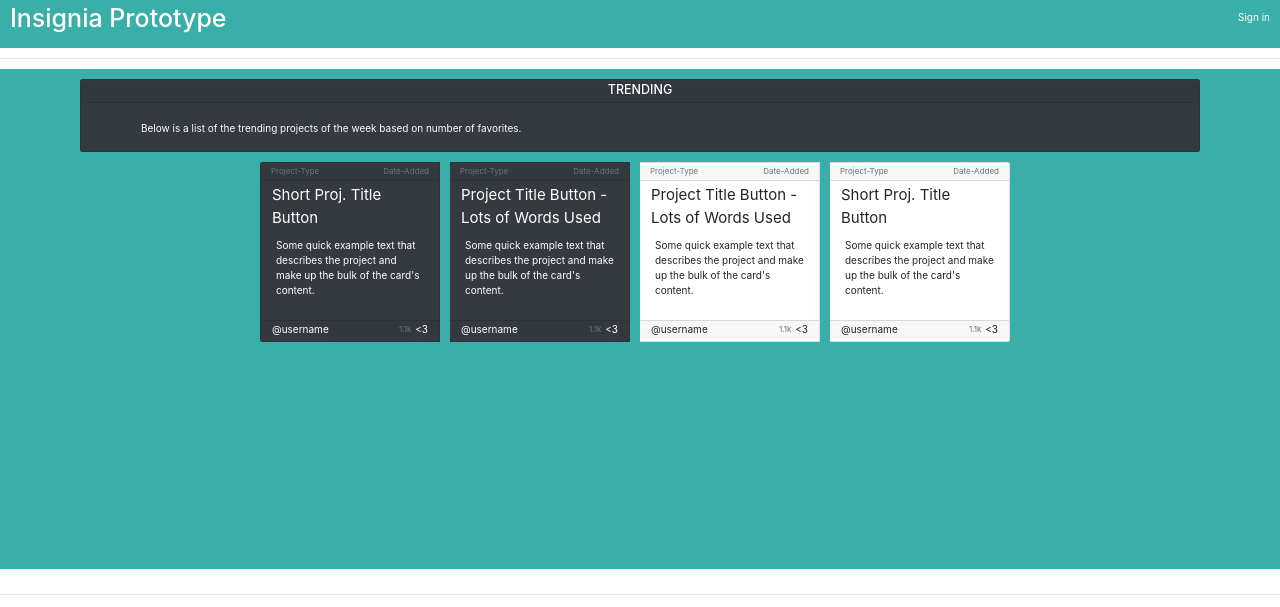
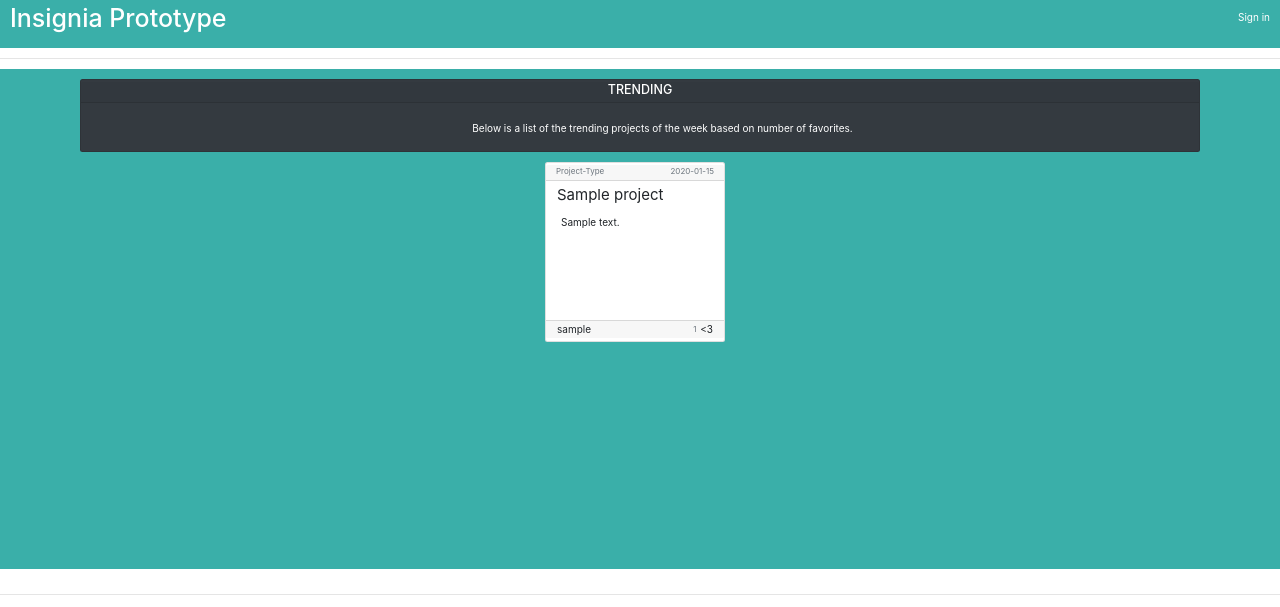
Before and after one commit to dylanfloyd/digital-portfolio-networking, a Python web app: template app/templates/main/trending.html in a window 1280 px wide. Shown: the top 607 px of the page. Run offline with Jinja, Linux system fonts and the light colour scheme; the template is opened without the code that fills it: most values are stand-ins (such as "Sample title", 1, 10 or a date in 2020); some libraries are stand-ins or nearby versions.

Commit message:
updated trending page to grab all project tiles. each tile loads appropriately and links to profile and links to external project links as well

```diff
--- a/app/templates/main/trending.html
+++ b/app/templates/main/trending.html
@@ -1,5 +1,6 @@
 {% extends "main/main_base.html" %}  {# main/main_base.html extends layout.html #}
 
+{% from "common/form_macros.html" import render_card %}
 
 {% block content %}
     <div class="card text-white bg-dark mt-3 mb-3 mr-3" style="width: 100%; min-height: 5rem">
@@ -7,110 +8,19 @@
             <h5 class="card-title ml-3 mr-3 mb-1 text-center">TRENDING</h5>
         </div>
         <div class="card-body" style="padding: 0;">
-            <p class="card-text ml-4 mr-4" style="white-space: pre-wrap;">
+            <p class="card-text text-center ml-4 mr-4" style="white-space: pre-wrap;">
                 Below is a list of the trending projects of the week based on number of favorites.
             </p>
         </div>
     </div>
-    <div class="card-group center-block" style="max-width: max-content;">
 
-        <div class="card text-white bg-dark mb-3 mr-3" style="max-width: 18rem; min-width: 18rem; min-height: 18rem">
-            <div class="card-header mt-1 mb-1" style="padding: 0; padding-bottom: 0.25rem;">
-                <small class="text-muted pull-left ml-3">Project-Type</small>
-                <small class="text-muted pull-right mr-3">Date-Added</small>
-            </div>
-            <div class="card-body" style="padding: 0">
-                <h5 class="card-title ml-3 mr-3">
-                    <a href="https://www.google.com" target="_blank" class="btn btn text-white text-left bg-dark" style="padding: 0; font-size: 1.5rem; white-space: pre-wrap">Short Proj. Title Button</a>
-                </h5>
-                <p class="card-text ml-4 mr-4">Some quick example text that describes the project and make up the bulk of the card's content.</p>
-            </div>
-            <div class="card-footer mt-1 mb-1" style="padding: 0">
-                <div class="pull-left ml-3">
-                    <a href="https://www.google.com" target="_blank" class="btn btn text-white bg-dark" style="padding: 0">
-                        @username
-                    </a>
-                </div>
-                <div class="pull-right mr-3">
-                    <small class="text-muted">1.1k</small>
-                    <a href="#" class="btn text-white bg-dark" style="padding: 0"><3</a>
-                </div>
-            </div>
-        </div>
 
-        <div class="card text-white bg-dark mb-3 mr-3" style="max-width: 18rem; min-width: 18rem; min-height: 18rem">
-            <div class="card-header mt-1 mb-1" style="padding: 0; padding-bottom: 0.25rem;">
-                <small class="text-muted pull-left ml-3">Project-Type</small>
-                <small class="text-muted pull-right mr-3">Date-Added</small>
-            </div>
-            <div class="card-body" style="padding: 0">
-                <h5 class="card-title ml-3 mr-3">
-                    <a href="https://www.google.com" target="_blank" class="btn btn text-white text-left bg-dark" style="padding: 0; font-size: 1.5rem; white-space: pre-wrap">Project Title Button - Lots of Words Used</a>
-                </h5>
-                <p class="card-text ml-4 mr-4">Some quick example text that describes the project and make up the bulk of the card's content.</p>
-            </div>
-            <div class="card-footer mt-1 mb-1" style="padding: 0">
-                <div class="pull-left ml-3">
-                    <a href="https://www.google.com" target="_blank" class="btn btn text-white bg-dark" style="padding: 0">
-                        @username
-                    </a>
-                </div>
-                <div class="pull-right mr-3">
-                    <small class="text-muted">1.1k</small>
-                    <a href="#" class="btn text-white bg-dark" style="padding: 0"><3</a>
-                </div>
-            </div>
-        </div>
 
-        <div class="card bg-white mb-3 mr-3" style="max-width: 18rem; min-width: 18rem; min-height: 18rem; text-color: #3AAFA9">
-            <div class="card-header mt-1 mb-1" style="padding: 0; padding-bottom: 0.25rem;">
-                <small class="text-muted pull-left ml-3">Project-Type</small>
-                <small class="text-muted pull-right mr-3">Date-Added</small>
-            </div>
-            <div class="card-body" style="padding: 0">
-                <h5 class="card-title ml-3 mr-3">
-                    <a href="https://www.google.com" target="_blank" class="btn text-left" style="padding: 0; font-size: 1.5rem; white-space: pre-wrap">Project Title Button - Lots of Words Used</a>
-                </h5>
+    <div class="card-group mt-3 center-block" style="max-width: max-content;">
 
-                <p class="card-text ml-4 mr-4">Some quick example text that describes the project and make up the bulk of the card's content.</p>
-            </div>
-            <div class="card-footer mt-1 mb-1" style="padding: 0">
-                <div class="pull-left ml-3">
-                    <a href="https://www.google.com" target="_blank" class="btn" style="padding: 0">
-                        @username
-                    </a>
-                </div>
-                <div class="pull-right mr-3">
-                    <small class="text-muted">1.1k</small>
-                    <a href="#" class="btn" style="padding: 0"><3</a>
-                </div>
-            </div>
-        </div>
-
-       <div class="card bg-white mb-3 mr-3" style="max-width: 18rem; min-width: 18rem; min-height: 18rem; text-color: #3AAFA9">
-            <div class="card-header mt-1 mb-1" style="padding: 0; padding-bottom: 0.25rem;">
-                <small class="text-muted pull-left ml-3">Project-Type</small>
-                <small class="text-muted pull-right mr-3">Date-Added</small>
-            </div>
-            <div class="card-body" style="padding: 0">
-                <h5 class="card-title ml-3 mr-3">
-                    <a href="https://www.google.com" target="_blank" class="btn text-left" style="padding: 0; font-size: 1.5rem; white-space: pre-wrap">Short Proj. Title Button</a>
-                </h5>
-
-                <p class="card-text ml-4 mr-4">Some quick example text that describes the project and make up the bulk of the card's content.</p>
-            </div>
-            <div class="card-footer mt-1 mb-1" style="padding: 0">
-                <div class="pull-left ml-3">
-                    <a href="https://www.google.com" target="_blank" class="btn" style="padding: 0">
-                        @username
-                    </a>
-                </div>
-                <div class="pull-right mr-3">
-                    <small class="text-muted">1.1k</small>
-                    <a href="#" class="btn" style="padding: 0"><3</a>
-                </div>
-            </div>
-        </div>
+        {% for project in projects %}
+            {{ render_card(project, project.creator) }}
+        {% endfor %}
 
     </div>
 
--- a/app/views/main_views.py
+++ b/app/views/main_views.py
@@ -110,6 +110,7 @@ def favorites_page():
 
 @main_blueprint.route('/main/trending', methods=['GET', 'POST'])
 def trending_page():
+    projects = Project.query.all()
     # # Initialize form
     # form = UserProfileForm(request.form, obj=current_user)
     #
@@ -125,7 +126,7 @@ def trending_page():
     #     return redirect(url_for('main.home_page'))
 
     # Process GET or invalid POST
-    return render_template('main/trending.html')  #, form=form)
+    return render_template('main/trending.html', projects=projects)  #, form=form)
 
 
 @main_blueprint.route('/main/specialize', methods=['GET', 'POST'])
```
